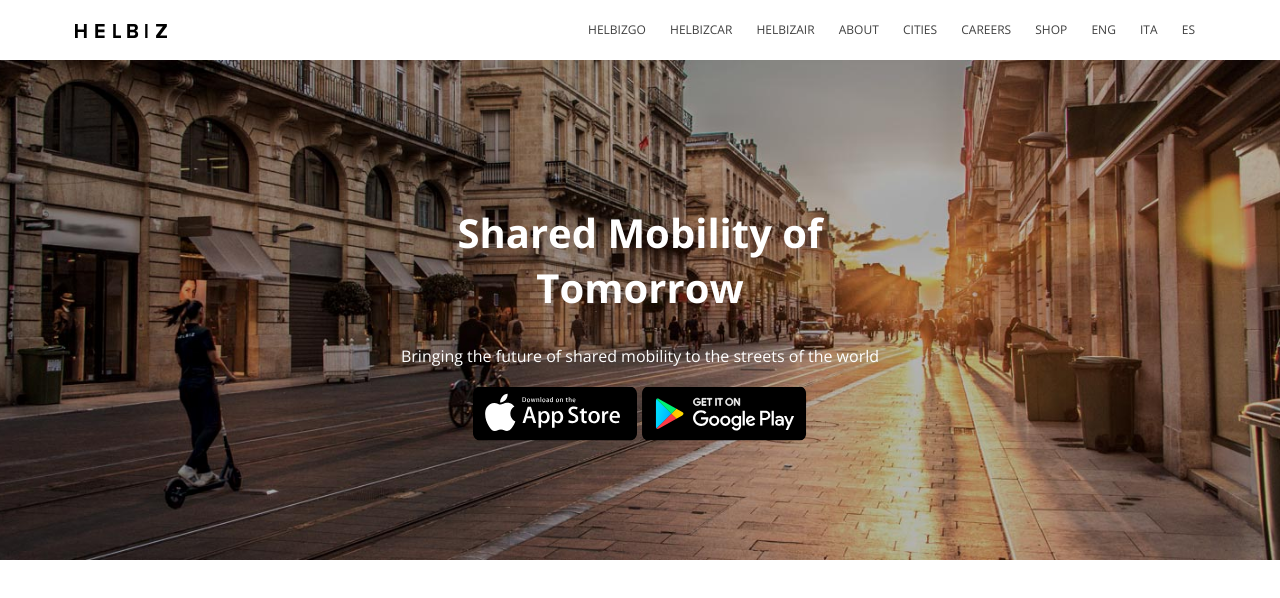
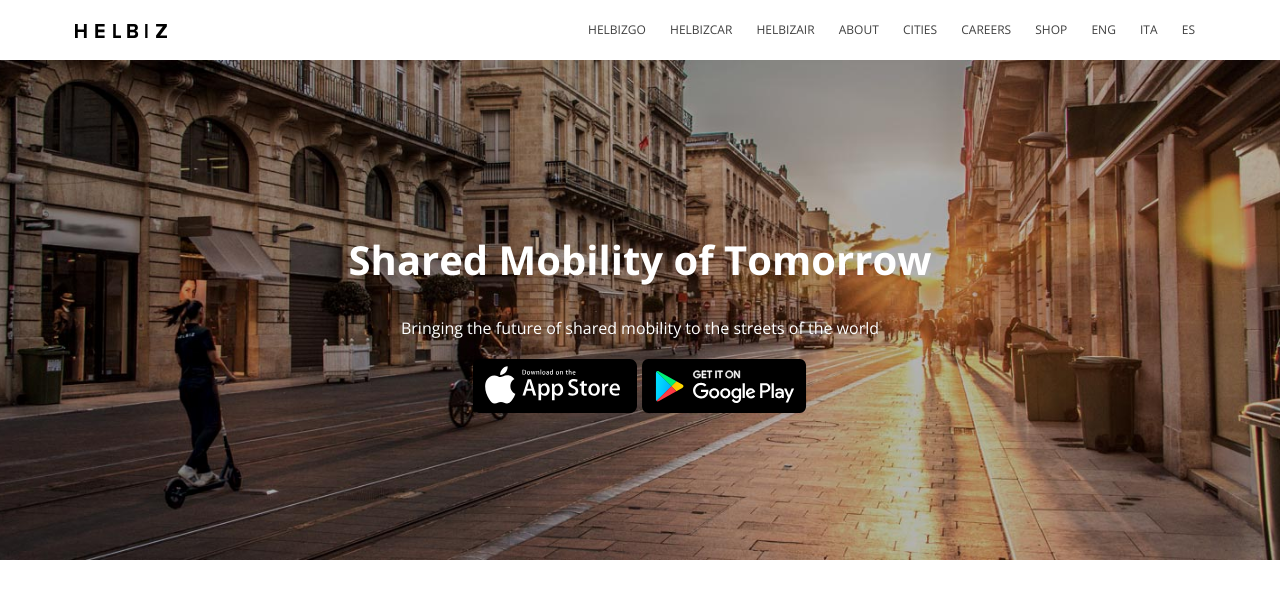
Before and after one commit to nicolainve/html-css-helbiz, a plain HTML site: page index.html in a window 1280 px wide. Drawn offline with nearby package versions, Linux system fonts and the light colour scheme.

Commit message:
jumbotron

```diff
--- a/index.html
+++ b/index.html
@@ -43,7 +43,7 @@
 
       <!-- Jumbotron -->
       <div class="jumbotron">
-        <div class="jumbotron-text text-center">
+        <div class="jumbotron-text col-xs-12 text-center">
           <h1>Shared Mobility of Tomorrow</h1>
           <p>Bringing the future of shared mobility to the streets of the world</p>
           <a href=""><img class="logo-apple" src="./img/app-store-badge.svg" alt="Apple Store"></a>
```
